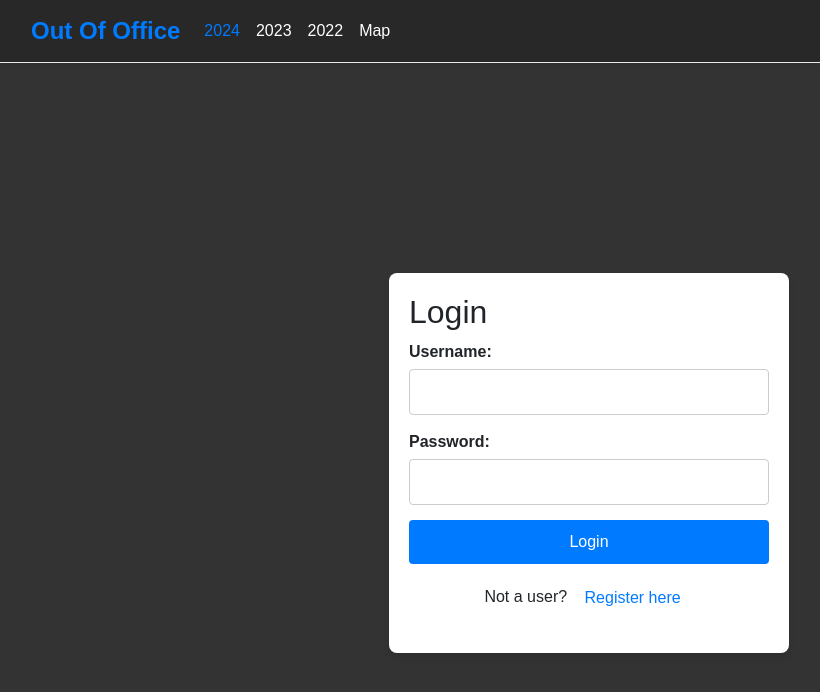
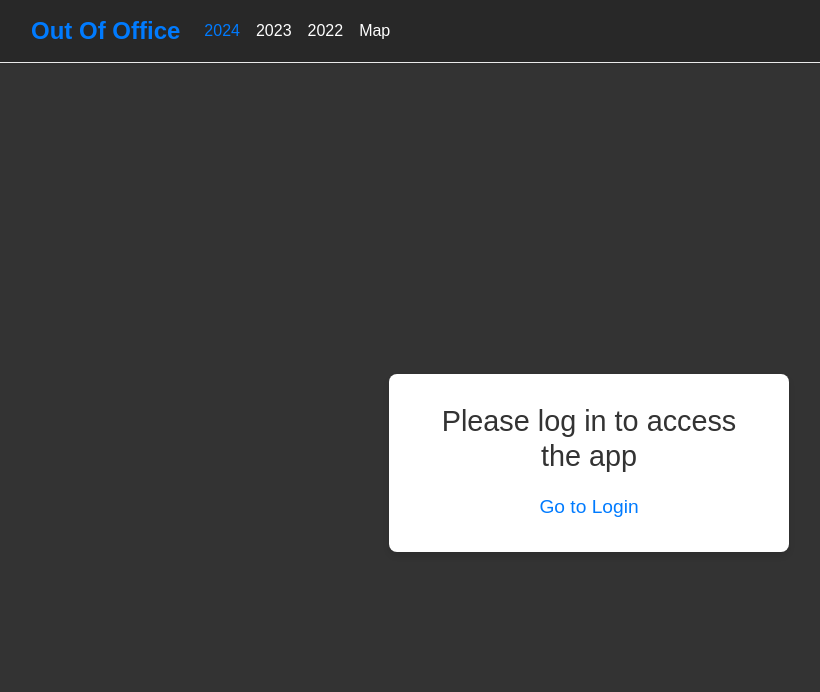
Before and after one commit to jrk12b/Out-Of-Office, a React (Create React App) app: page / in a window 1280 px wide. Before the commit this address led to /login. Shown: the top 692 px of the page, without its empty margins (51-871 px from the left). Built offline with nearby package versions, Linux system fonts and the light colour scheme; no server answers.

Commit message:
fixing register and styling

```diff
--- a/src/App.css
+++ b/src/App.css
@@ -201,3 +201,41 @@ main {
 .dark-table tbody tr:hover {
 	background-color: #333333;
 }
+
+/* Style for the container that centers the content on the page */
+.login-container {
+	display: flex;
+	justify-content: center; /* Horizontally center */
+	align-items: center; /* Vertically center */
+	height: 100vh; /* Full viewport height */
+	background-color: #f8f9fa; /* Light background color */
+	text-align: center; /* Center text inside */
+}
+
+/* Style for the card itself */
+.login-card {
+	background-color: white; /* White background for the card */
+	padding: 30px; /* Add some padding inside the card */
+	border-radius: 8px; /* Rounded corners */
+	box-shadow: 0 4px 6px rgba(0, 0, 0, 0.1); /* Subtle shadow for the card */
+	max-width: 400px; /* Max width of the card */
+	width: 100%; /* Make sure the card takes full width up to the max-width */
+}
+
+/* Style for the heading */
+.login-card h2 {
+	font-size: 1.8rem; /* Adjust size of the heading */
+	color: #333; /* Dark text color */
+	margin-bottom: 20px; /* Add space below the heading */
+}
+
+/* Style for the link */
+.login-card a {
+	font-size: 1.2rem;
+	color: #007bff; /* Link color */
+	text-decoration: none; /* Remove underline */
+}
+
+.login-card a:hover {
+	text-decoration: underline; /* Underline on hover */
+}
--- a/src/App.js
+++ b/src/App.js
@@ -25,9 +25,8 @@ const App = () => {
 	// Function to handle login state change
 	const handleLogin = async () => {
 		setIsLoggedIn(true);
-		localStorage.setItem('isLoggedIn', 'true'); // Store login state in localStorage
+		localStorage.setItem('isLoggedIn', 'true');
 
-		// Fetch PTO data immediately after logging in
 		try {
 			const response = await axios.get(`${HOST}/api/pto`, { withCredentials: true });
 			setPtoList(response.data);
@@ -38,7 +37,7 @@ const App = () => {
 
 	const handleLogout = () => {
 		setIsLoggedIn(false);
-		localStorage.removeItem('isLoggedIn'); // Remove login state from localStorage
+		localStorage.removeItem('isLoggedIn');
 	};
 
 	useEffect(() => {
@@ -102,7 +101,8 @@ const App = () => {
 			<HeaderNavigation
 				activeYear={activeYear}
 				setActiveYear={setActiveYear}
-				onLogout={handleLogout} // Pass handleLogout to HeaderNavigation
+				onLogout={handleLogout}
+				isLoggedIn={isLoggedIn}
 			/>
 			<Routes>
 				<Route path="/register" element={<Register />} />
@@ -134,9 +134,11 @@ const App = () => {
 								</div>
 							</>
 						) : (
-							<div>
-								<h2>Please log in to access the app</h2>
-								<Link to="/login">Go to Login</Link>
+							<div className="login-container">
+								<div className="login-card">
+									<h2>Please log in to access the app</h2>
+									<Link to="/login">Go to Login</Link>
+								</div>
 							</div>
 						)
 					}
--- a/src/components/HeaderNavigation.js
+++ b/src/components/HeaderNavigation.js
@@ -5,23 +5,31 @@ import axios from 'axios';
 
 const { HOST } = require('../config.js');
 
-const HeaderNavigation = ({ activeYear, setActiveYear, onLogout }) => {
+const HeaderNavigation = ({ activeYear, setActiveYear, onLogout, isLoggedIn }) => {
 	const navigate = useNavigate();
 	const [user, setUser] = useState(null);
 
 	useEffect(() => {
 		const fetchUserData = async () => {
+			if (!isLoggedIn) {
+				setUser(null);
+				return;
+			}
 			try {
 				const response = await axios.get(`${HOST}/api/auth/me`, { withCredentials: true });
 				setUser(response.data);
 			} catch (error) {
-				console.error('Error fetching user data:', error);
-				setUser(null);
-				navigate('/login');
+				console.error('Error fetching user data:', error.response?.data || error.message);
+				setUser(null); // Reset user to null on error
+				// Only navigate to login if not already on a public route
+				if (window.location.pathname !== '/register') {
+					navigate('/login');
+				}
 			}
 		};
+
 		fetchUserData();
-	}, [navigate]);
+	}, [isLoggedIn, navigate]);
 
 	const handleLogout = async () => {
 		try {
--- a/src/components/Login.js
+++ b/src/components/Login.js
@@ -1,6 +1,6 @@
 import React, { useState } from 'react';
 import axios from 'axios';
-import { useNavigate, Link } from 'react-router-dom'; // Import Link
+import { useNavigate, Link } from 'react-router-dom';
 import '../auth.css';
 
 const { HOST } = require('../config.js');
```
